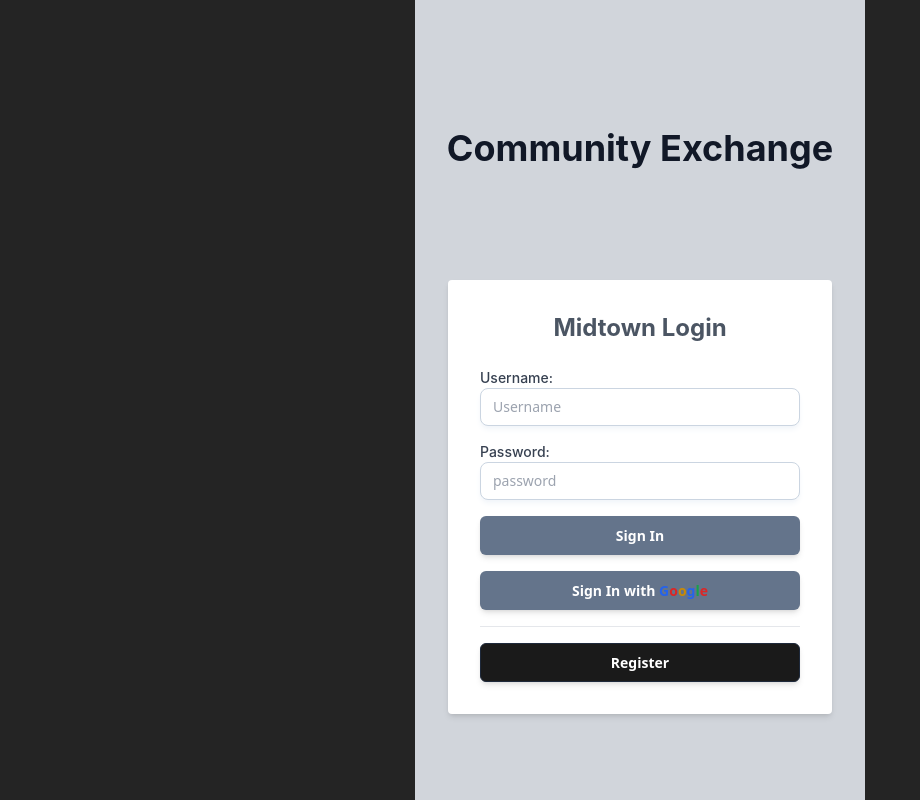
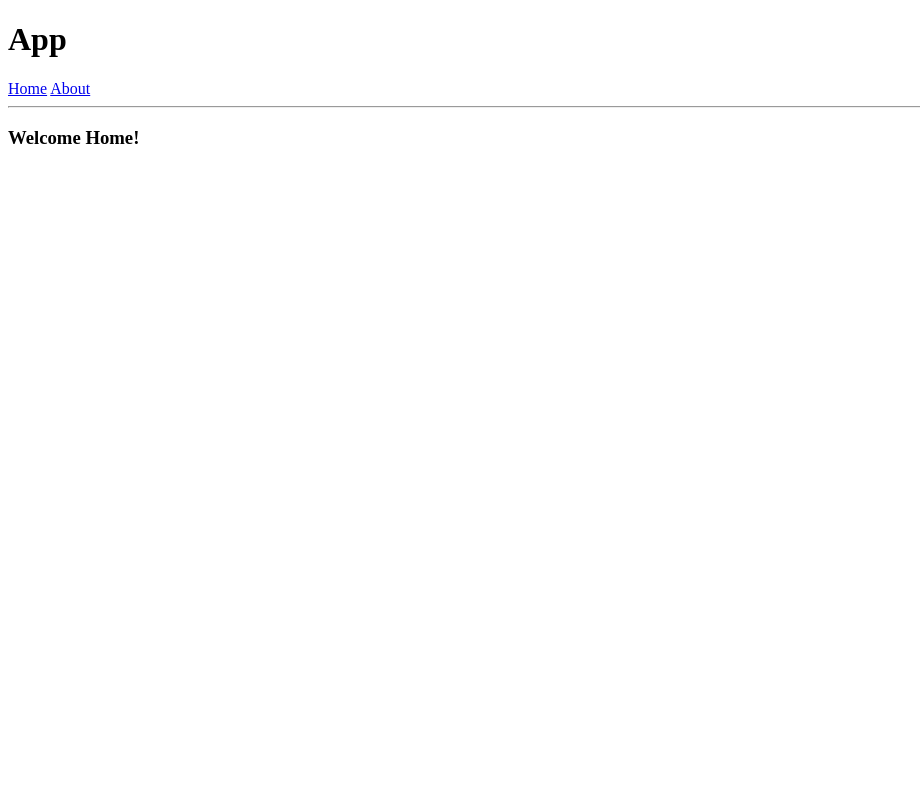
Before and after one commit to Sven-Moon/ourgamelibrary, a React (Vite) app: page / in a window 1280 px wide. Shown: the top 800 px of the page, without its empty margins (0-920 px from the left). Built offline with nearby package versions, Linux system fonts and the light colour scheme.

Commit message:
initial router setup

```diff
--- a/eslint.config.js
+++ b/eslint.config.js
@@ -6,7 +6,7 @@
 import react from "eslint-plugin-react";
 
 export default tseslint.config(
-  { ignores: ["dist"] },
+  { ignores: ["dist", ".config/*", "routeTree.gen.ts"] },
   {
     extends: [js.configs.recommended, ...tseslint.configs.strictTypeChecked],
     files: ["**/*.{ts,tsx}"],
--- a/package.json
+++ b/package.json
@@ -13,6 +13,7 @@
   },
   "dependencies": {
     "@mui/base": "^5.0.0-beta.68",
+    "@tanstack/react-router": "^1.99.13",
     "json-server": "^1.0.0-beta.3",
     "postcss-nested": "^7.0.2",
     "react": "19.0.0",
@@ -24,6 +25,8 @@
     "@emotion/styled": "^11.14.0",
     "@eslint/js": "^9.17.0",
     "@mui/styled-engine": "^6.4.0",
+    "@tanstack/router-devtools": "^1.99.13",
+    "@tanstack/router-plugin": "^1.99.14",
     "@types/node": "^22.10.6",
     "@types/react": "^18.3.18",
     "@types/react-dom": "^18.3.5",
--- a/src/main.tsx
+++ b/src/main.tsx
@@ -1,13 +1,28 @@
-import { StrictMode } from "react";
-import { createRoot } from "react-dom/client";
-import "./index.css";
-import App from "./App/app";
+import { StrictMode } from 'react'
+import ReactDOM from 'react-dom/client'
+import { RouterProvider, createRouter } from '@tanstack/react-router'
 
-const rootElement = document.getElementById("root");
-if (rootElement !== null) {
-  createRoot(rootElement).render(
+// Import the generated route tree
+import { routeTree } from './routeTree.gen'
+
+// Create a new router instance
+const router = createRouter({ routeTree })
+
+// Register the router instance for type safety
+// This will allow you to use the router instance in your app with type safety
+declare module '@tanstack/react-router' {
+  interface Register {
+    router: typeof router
+  }
+}
+
+// Render the app
+const rootElement = document.getElementById('root')!
+if (!rootElement.innerHTML) {
+  const root = ReactDOM.createRoot(rootElement)
+  root.render(
     <StrictMode>
-      <App />
+      <RouterProvider router={router} />
     </StrictMode>,
-  );
+  )
 }
--- /dev/null
+++ b/src/routeTree.gen.ts
@@ -0,0 +1,111 @@
+/* eslint-disable */
+
+// @ts-nocheck
+
+// noinspection JSUnusedGlobalSymbols
+
+// This file was automatically generated by TanStack Router.
+// You should NOT make any changes in this file as it will be overwritten.
+// Additionally, you should also exclude this file from your linter and/or formatter to prevent it from being checked or modified.
+
+// Import Routes
+
+import { Route as rootRoute } from './routes/__root'
+import { Route as AboutImport } from './routes/about'
+import { Route as IndexImport } from './routes/index'
+
+// Create/Update Routes
+
+const AboutRoute = AboutImport.update({
+  id: '/about',
+  path: '/about',
+  getParentRoute: () => rootRoute,
+} as any)
+
+const IndexRoute = IndexImport.update({
+  id: '/',
+  path: '/',
+  getParentRoute: () => rootRoute,
+} as any)
+
+// Populate the FileRoutesByPath interface
+
+declare module '@tanstack/react-router' {
+  interface FileRoutesByPath {
+    '/': {
+      id: '/'
+      path: '/'
+      fullPath: '/'
+      preLoaderRoute: typeof IndexImport
+      parentRoute: typeof rootRoute
+    }
+    '/about': {
+      id: '/about'
+      path: '/about'
+      fullPath: '/about'
+      preLoaderRoute: typeof AboutImport
+      parentRoute: typeof rootRoute
+    }
+  }
+}
+
+// Create and export the route tree
+
+export interface FileRoutesByFullPath {
+  '/': typeof IndexRoute
+  '/about': typeof AboutRoute
+}
+
+export interface FileRoutesByTo {
+  '/': typeof IndexRoute
+  '/about': typeof AboutRoute
+}
+
+export interface FileRoutesById {
+  __root__: typeof rootRoute
+  '/': typeof IndexRoute
+  '/about': typeof AboutRoute
+}
+
+export interface FileRouteTypes {
+  fileRoutesByFullPath: FileRoutesByFullPath
+  fullPaths: '/' | '/about'
+  fileRoutesByTo: FileRoutesByTo
+  to: '/' | '/about'
+  id: '__root__' | '/' | '/about'
+  fileRoutesById: FileRoutesById
+}
+
+export interface RootRouteChildren {
+  IndexRoute: typeof IndexRoute
+  AboutRoute: typeof AboutRoute
+}
+
+const rootRouteChildren: RootRouteChildren = {
+  IndexRoute: IndexRoute,
+  AboutRoute: AboutRoute,
+}
+
+export const routeTree = rootRoute
+  ._addFileChildren(rootRouteChildren)
+  ._addFileTypes<FileRouteTypes>()
+
+/* ROUTE_MANIFEST_START
+{
+  "routes": {
+    "__root__": {
+      "filePath": "__root.tsx",
+      "children": [
+        "/",
+        "/about"
+      ]
+    },
+    "/": {
+      "filePath": "index.tsx"
+    },
+    "/about": {
+      "filePath": "about.tsx"
+    }
+  }
+}
+ROUTE_MANIFEST_END */
--- /dev/null
+++ b/src/routes/__root.tsx
@@ -0,0 +1,21 @@
+import { createRootRoute, Link, Outlet } from '@tanstack/react-router'
+import { TanStackRouterDevtools } from '@tanstack/router-devtools'
+
+export const Route = createRootRoute({
+  component: () => (
+    <>
+      <h1 className="text-2xl font-bold">App</h1>
+      <div className="p-2 flex gap-2">
+        <Link to="/" className="[&.active]:font-bold">
+          Home
+        </Link>{' '}
+        <Link to="/about" className="[&.active]:font-bold">
+          About
+        </Link>
+      </div>
+      <hr />
+      <Outlet />
+      <TanStackRouterDevtools />
+    </>
+  ),
+})
--- /dev/null
+++ b/src/routes/about.tsx
@@ -0,0 +1,9 @@
+import { createFileRoute } from '@tanstack/react-router'
+
+export const Route = createFileRoute('/about')({
+  component: About,
+})
+
+function About() {
+  return <div className="p-2">Hello from About!</div>
+}
--- a/src/routes/index.tsx
+++ b/src/routes/index.tsx
@@ -0,0 +1,13 @@
+import { createFileRoute } from '@tanstack/react-router'
+
+export const Route = createFileRoute('/')({
+  component: Index,
+})
+
+function Index() {
+  return (
+    <div className="p-2">
+      <h3>Welcome Home!</h3>
+    </div>
+  )
+}
--- a/vite.config.ts
+++ b/vite.config.ts
@@ -2,6 +2,11 @@
 import react from "@vitejs/plugin-react-swc";
 import { resolve } from "path";
 import ViteRestart from 'vite-plugin-restart'
+import { TanStackRouterVite } from '@tanstack/router-plugin/vite'
+
+
+// vitest automatically sets NODE_ENV to 'test' when running tests
+const isTest = process.env.NODE_ENV === 'test'
 
 // https://vite.dev/config/
 export default defineConfig({
@@ -14,7 +19,10 @@
       ":pages": resolve(__dirname, "src/pages"),
     },
   },
-  plugins: [react(), ViteRestart({
-    restart: ["tsconfig.json", "tsconfig.node.json"],
-  })],
+  plugins: [
+    react(), ViteRestart({
+      restart: ["tsconfig.json", "tsconfig.node.json"],
+    }),
+    !isTest && TanStackRouterVite({ autoCodeSplitting: true })
+  ],
 });
```
Also changed, not shown: src/notFound.tsx (added, +13 -0 lines), 1 other file (tests, documents, lock files or other folders).
